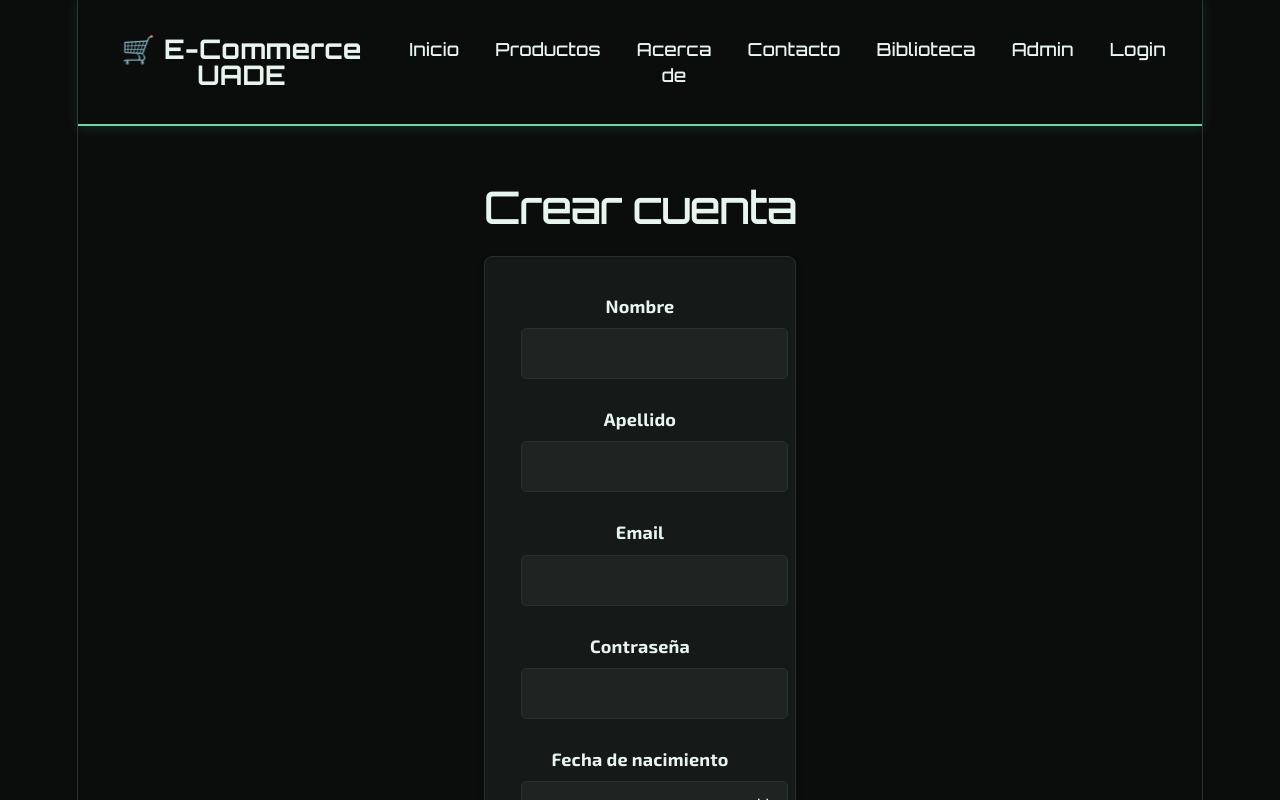
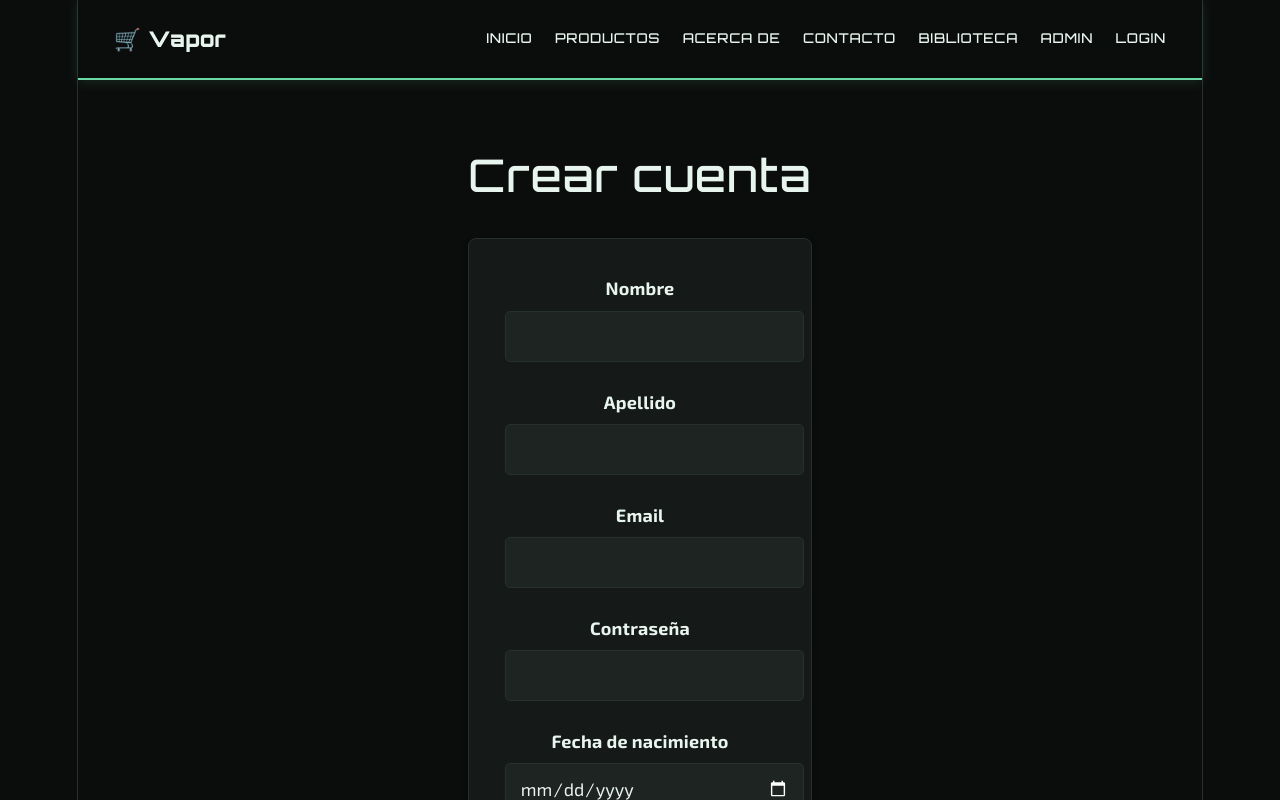
Before and after one commit to Ignacio-gh/front-Vapor, a React (Vite) app in the folder e-commerce-front/: page /registro in a window 1280 px wide. Shown: the top 800 px of the page. Built offline with nearby package versions, Linux system fonts and the light colour scheme.

Commit message:
Mejoras visuales y formato

```diff
--- a/e-commerce-front/src/components/Navbar.jsx
+++ b/e-commerce-front/src/components/Navbar.jsx
@@ -10,7 +10,7 @@ function Navbar() {
     <nav className="navbar">
       <div className="navbar-container">
         <Link to="/" className="navbar-brand">
-          🛒 E-Commerce UADE
+          🛒 Vapor
         </Link>
 
         <ul className="nav-menu">
--- a/e-commerce-front/src/index.css
+++ b/e-commerce-front/src/index.css
@@ -88,7 +88,8 @@ h2 {
 
 h1 {
   font-size: 56px;
-  letter-spacing: -1.68px;
+  letter-spacing: 0.02em;
+  line-height: 1.2;
   margin: 32px 0;
   @media (max-width: 1024px) {
     font-size: 36px;
--- a/e-commerce-front/src/styles/Navbar.css
+++ b/e-commerce-front/src/styles/Navbar.css
@@ -15,11 +15,13 @@
   display: flex;
   justify-content: space-between;
   align-items: center;
+  gap: 2rem;
 }
 
 .navbar-brand {
-  font-size: 1.5rem;
-  font-weight: bold;
+  font-size: 1.2rem;
+  font-weight: 900;
+  white-space: nowrap;
   color: var(--vapor-text);
   text-decoration: none;
   display: flex;
@@ -33,14 +35,24 @@
 
 .nav-menu {
   display: flex;
+  align-items: center;
   list-style: none;
-  gap: 2rem;
+  gap: 1.25rem;
+  margin: 0;
+  padding: 0;
 }
 
 .nav-link {
   color: var(--vapor-text);
   text-decoration: none;
+  display: block;
+  font-size: 0.75rem;
   font-weight: 500;
+  padding: 0.4rem 0;
+  border-bottom: 2px solid transparent;
+  letter-spacing: 0.05em;
+  text-transform: uppercase;
+  white-space: nowrap;
   transition: color 0.3s ease;
 }
 
@@ -50,8 +62,7 @@
 
 .nav-link.active {
   color: var(--vapor-green);
-  border-bottom: 2px solid var(--vapor-green);
-  padding-bottom: 0.5rem;
+  border-bottom-color: var(--vapor-green);
 }
 
 @media (max-width: 768px) {
@@ -61,6 +72,8 @@
   }
 
   .nav-menu {
+    flex-wrap: wrap;
+    justify-content: center;
     gap: 1rem;
   }
 }
```
